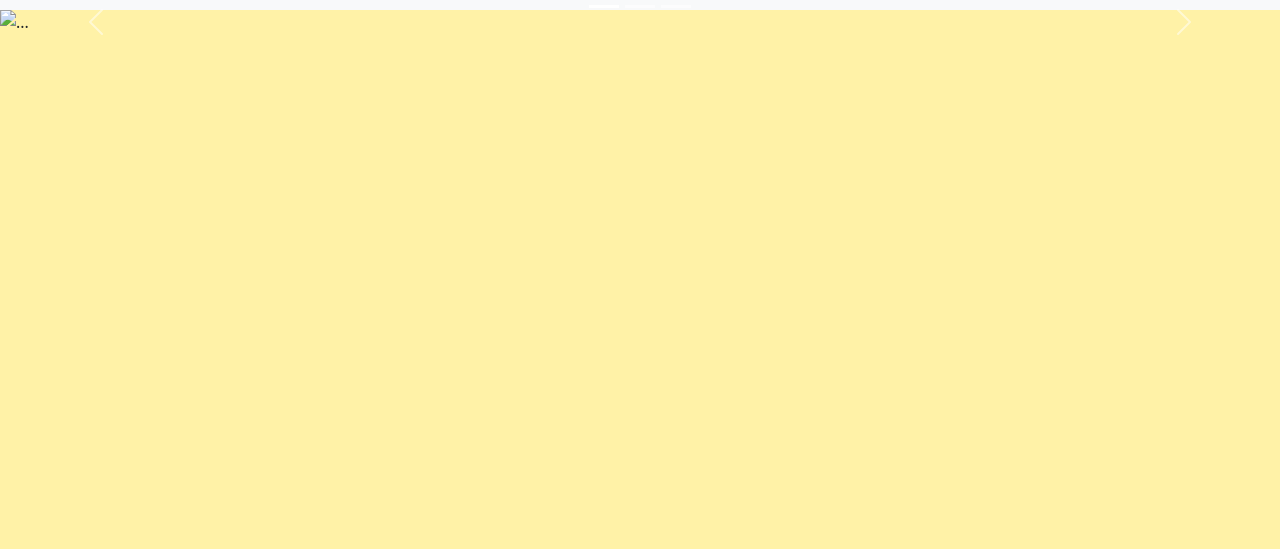
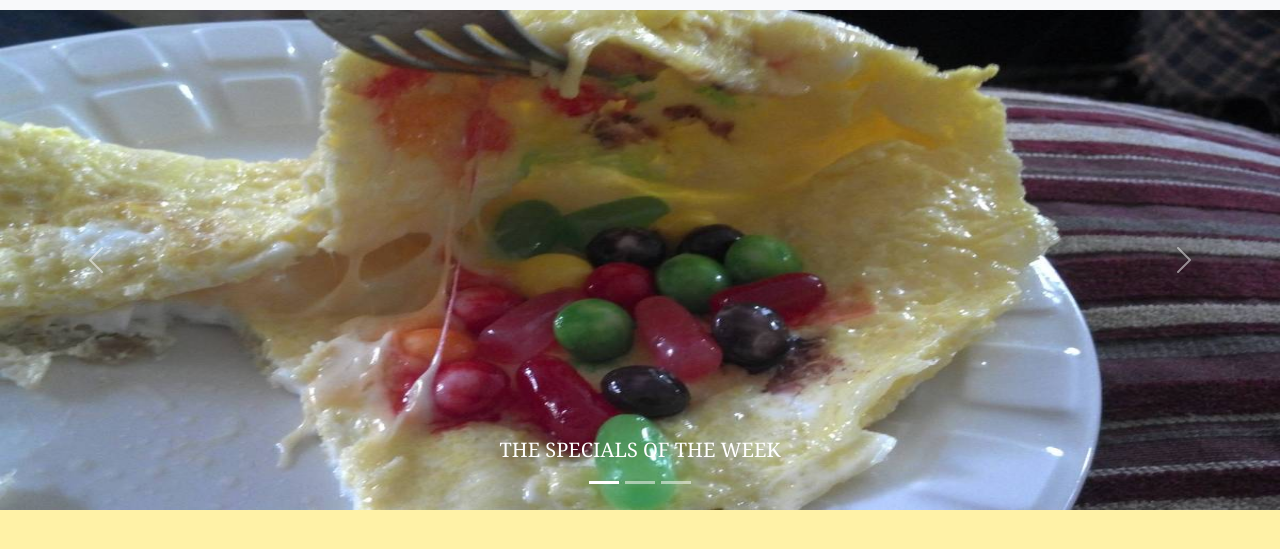
Before and after one commit to SamiaDardas/Omelette-Eggcellent-Factory, a plain HTML site: page Order.html in a window 1280 px wide. Shown: the part 91-640 px from the top of the page. Drawn offline with nearby package versions, Linux system fonts and the light colour scheme.

Commit message:
etjwrtjw5kj

```diff
--- a/Order.html
+++ b/Order.html
@@ -33,7 +33,7 @@
         </div>
         <div class="carousel-inner">
           <div class="carousel-item active">
-            <img src="" class="d-block w-100" alt="...">
+            <img src="img/ew.jpg" class="d-block w-100" height="500" wdith="500">
             <div class="carousel-caption d-none d-md-block">
               <h5>THE SPECIALS OF THE WEEK</h5>
 
--- a/style.css
+++ b/style.css
@@ -2,11 +2,11 @@ body{
     background-color: rgb(255, 242, 167);
 }
 p{
-    font-family: 'Franklin Gothic Medium', 'Arial Narrow', Arial, sans-serif;
+    font-family:Georgia, 'Times New Roman', Times, serif
    font-size: larger;
    color: khaki;
 }
 h5{
-    color: khaki;
-    font-family: 'Franklin Gothic Medium', 'Arial Narrow', Arial, sans-serif;
+    color: rgb(255, 255, 255);
+    font-family:Georgia, 'Times New Roman', Times, serif;
 }
```
